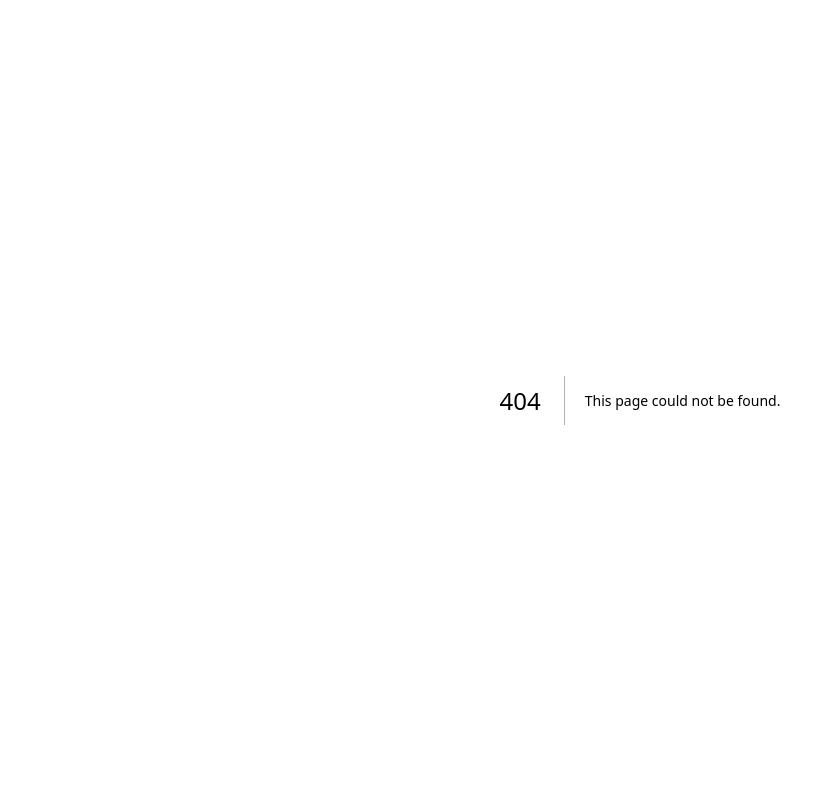
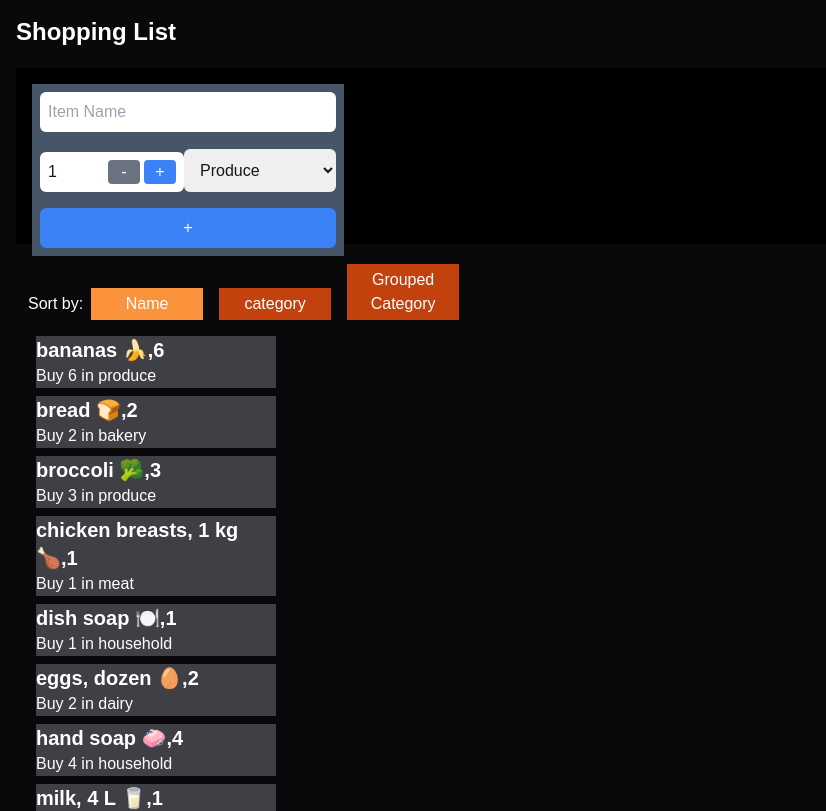
Before and after one commit to Lemonmos/cprg306-assignments, a Next.js app: page /week-7 in a window 1280 px wide. Before the commit this address had no page. Shown: the top 811 px of the page, without its empty margins (0-826 px from the left). Built offline with nearby package versions, Linux system fonts and the light colour scheme.

Commit message:
submit week7

```diff
--- /dev/null
+++ b/app/week-7/item-list.js
@@ -0,0 +1,110 @@
+"use client";
+import Item from "./item";
+
+import { useState } from "react";
+
+export default function ItemList({ items }) {
+  const [sortBy, setSortBy] = useState("name");
+
+  let reducedItems = items.reduce((acc, item) => {
+    if (!acc[item.category]) {
+      acc[item.category] = [];
+    }
+    acc[item.category].push(item);
+    return acc;
+  }, {});
+
+  console.log("items");
+  console.log(reducedItems);
+
+  const sortItems = () => {
+    items.sort((a, b) => {
+      if (sortBy === "name") {
+        return a.name.localeCompare(b.name);
+      } else if (sortBy === "category") {
+        return a.category.localeCompare(b.category);
+      }
+    });
+    if (sortBy === "groupedCategory") {
+      reducedItems = items.reduce((acc, item) => {
+        if (!acc[item.category]) {
+          acc[item.category] = [];
+        }
+        acc[item.category].push(item);
+        return acc;
+      }, {});
+    }
+  };
+
+  sortItems();
+
+  const item1 = {
+    name: "milk, 4 L 🥛",
+    quantity: 1,
+    category: "dairy",
+  };
+
+  const clickHandle = (value) => {
+    if (value === sortBy) {
+      return;
+    }
+    setSortBy(value);
+    sortItems();
+  };
+
+  return (
+    <div className="m-3">
+      <div>
+        <label htmlFor="sort" className="text-white">
+          Sort by:
+        </label>
+        <button
+          className={`p-1 m-2 w-28 text-white ${
+            sortBy === "name" ? "bg-orange-400" : "bg-orange-700"
+          }`}
+          onClick={() => clickHandle("name")}
+        >
+          Name
+        </button>
+        <button
+          className={`p-1 m-2 w-28 text-white ${
+            sortBy === "category" ? "bg-orange-400" : "bg-orange-700"
+          }`}
+          onClick={() => clickHandle("category")}
+        >
+          category
+        </button>
+        <button
+          className={`p-1 m-2 w-28 text-white ${
+            sortBy === "groupedCategory" ? "bg-orange-400" : "bg-orange-700"
+          }`}
+          onClick={() => clickHandle("groupedCategory")}
+        >
+          Grouped Category
+        </button>
+      </div>
+      {sortBy !== "groupedCategory"
+        ? items.map((item) => (
+            <Item
+              key={item.id}
+              name={item.name}
+              quantity={item.quantity}
+              category={item.category}
+            />
+          ))
+        : Object.entries(reducedItems).map(([category, items]) => (
+            <div key={category} style={{ marginBottom: "20px" }}>
+              <h2 className="text-white text-2xl ">{category}</h2>
+              {items.map((item) => (
+                <Item
+                  key={item.id}
+                  name={item.name}
+                  quantity={item.quantity}
+                  category={item.category}
+                />
+              ))}
+            </div>
+          ))}
+    </div>
+  );
+}
--- /dev/null
+++ b/app/week-7/item.js
@@ -0,0 +1,12 @@
+export default function Item({ name, quantity, category }) {
+  return (
+    <section className="bg-zinc-700 w-60 m-2">
+      <h3 className="text-white font-bold text-xl">
+        {name},{quantity}
+      </h3>
+      <p className="text-white">
+        Buy {quantity} in {category}
+      </p>
+    </section>
+  );
+}
--- /dev/null
+++ b/app/week-7/items.json
@@ -0,0 +1,74 @@
+[
+    {
+      "id": "1h2GJKH12gkHG31h1H",
+      "name": "milk, 4 L 🥛",
+      "quantity": 1,
+      "category": "dairy"
+    },
+    {
+      "id": "2KJH3k2j3H1k2J3K1H",
+      "name": "bread 🍞",
+      "quantity": 2,
+      "category": "bakery"
+    },
+    {
+      "id": "3h2KJH3k2j3H1k2J3",
+      "name": "eggs, dozen 🥚",
+      "quantity": 2,
+      "category": "dairy"
+    },
+    {
+      "id": "4k2J3K1H2GJKH12gk",
+      "name": "bananas 🍌",
+      "quantity": 6,
+      "category": "produce"
+    },
+    {
+      "id": "5H1h1H2KJH3k2j3H",
+      "name": "broccoli 🥦",
+      "quantity": 3,
+      "category": "produce"
+    },
+    {
+      "id": "6H1k2J3K1H2GJKH1",
+      "name": "chicken breasts, 1 kg 🍗",
+      "quantity": 1,
+      "category": "meat"
+    },
+    {
+      "id": "7gkHG31h1H2KJH3k",
+      "name": "pasta sauce 🍝",
+      "quantity": 3,
+      "category": "canned goods"
+    },
+    {
+      "id": "8j3H1k2J3K1H2GJK",
+      "name": "spaghetti, 454 g 🍝",
+      "quantity": 2,
+      "category": "dry goods"
+    },
+    {
+      "id": "9H12gkHG31h1H2KJ",
+      "name": "toilet paper, 12 pack 🧻",
+      "quantity": 1,
+      "category": "household"
+    },
+    {
+      "id": "10H3k2j3H1k2J3K1",
+      "name": "paper towels, 6 pack",
+      "quantity": 1,
+      "category": "household"
+    },
+    {
+      "id": "11k2J3K1H2GJKH12",
+      "name": "dish soap 🍽️",
+      "quantity": 1,
+      "category": "household"
+    },
+    {
+      "id": "12GJKH12gkHG31h1",
+      "name": "hand soap 🧼",
+      "quantity": 4,
+      "category": "household"
+    }
+  ]
--- /dev/null
+++ b/app/week-7/new-item.js
@@ -0,0 +1,133 @@
+"use client";
+
+import { useState } from "react";
+
+export default function NewItem({ onSubmit }) {
+  const [name, setName] = useState("");
+  const [category, setCategory] = useState("produce");
+  const [quantity, setQuantity] = useState(1);
+  const increment = () => {
+    if (quantity >= 20) {
+      return;
+    }
+    setQuantity(quantity + 1);
+  };
+  const decrement = () => {
+    if (quantity <= 1) {
+      return;
+    }
+    setQuantity(quantity - 1);
+  };
+
+  const handleSubmit = (event) => {
+    event.preventDefault();
+
+    const item = {
+      name,
+      category,
+      quantity,
+    };
+
+    console.log(item);
+    alert(
+      "Added name: " +
+        name +
+        " category: " +
+        category +
+        " quantity: " +
+        quantity
+    );
+    onSubmit(item);
+    reset();
+  };
+
+  const printItem = () => {
+    console.log(name, category, quantity);
+  };
+
+  const reset = () => {
+    setName("");
+    setCategory("produce");
+    setQuantity(1);
+  };
+
+  const categoryOptions = [
+    "Produce",
+    "Dairy",
+    "Bakery",
+    "Meat",
+    "Frozen Foods",
+    "Canned Goods",
+    "Dry Goods",
+    "Beverages",
+    "Snacks",
+    "Household",
+    "Other",
+  ];
+
+  return (
+    <div className="bg-black h-44 flex justify-left">
+      <div className=" h-32">
+        <form onSubmit={handleSubmit} className="bg-slate-600 p-2 m-4">
+          <input
+            type="text"
+            className="mb-4 rounded-md w-full p-2"
+            value={name}
+            onChange={(event) => setName(event.target.value)}
+            placeholder="Item Name"
+            required
+          />
+          <div className="mb-4 flex justify-between items-center">
+            <div className="bg-white w-36  rounded-md mt-1 p-2">
+              <div className="flex justify-between">
+                <span className="bg-white">{quantity}</span>
+                <div className="flex">
+                  <button
+                    type="button"
+                    className={`text-white  w-8 rounded + ${
+                      quantity === 1 ? "bg-gray-500" : "bg-blue-500"
+                    }`}
+                    onClick={decrement}
+                  >
+                    -
+                  </button>
+                  <button
+                    type="button"
+                    className={`text-white  w-8 rounded ml-1 + ${
+                      quantity === 20 ? "bg-gray-500" : "bg-blue-500"
+                    }`}
+                    onClick={increment}
+                  >
+                    +
+                  </button>
+                </div>
+              </div>
+            </div>
+            <select
+              className="rounded-md p-3"
+              value={category}
+              onChange={(event) => setCategory(event.target.value)}
+            >
+              {categoryOptions.map((categoryOption) => {
+                return (
+                  <option
+                    key={categoryOption}
+                    value={categoryOption.toLowerCase()}
+                  >
+                    {categoryOption}
+                  </option>
+                );
+              })}
+            </select>
+          </div>
+          <button
+            type="submit"
+            className="py-2 px-4 rounded-md w-full block text-white bg-blue-500 hover:bg-blue-400"
+          >
+            +
+          </button>
+        </form>
+      </div>
+    </div>
+  );
+}
--- /dev/null
+++ b/app/week-7/page.js
@@ -0,0 +1,22 @@
+"use client";
+import ItemList from "./item-list";
+import NewItem from "./new-item";
+import itemsData from "./items.json";
+import { useState } from "react";
+
+export default function Page() {
+  const [items, setItems] = useState(itemsData);
+
+  const addItem = (item) => {
+    setItems([...items, item]);
+  };
+
+  return (
+    <main className="bg-zinc-950 p-4">
+      <h1 className="text-white font-bold text-2xl mb-5">Shopping List</h1>
+      <NewItem onSubmit={addItem} />
+      <ItemList items={items} />
+      <h2>Week 3</h2>
+    </main>
+  );
+}
```
